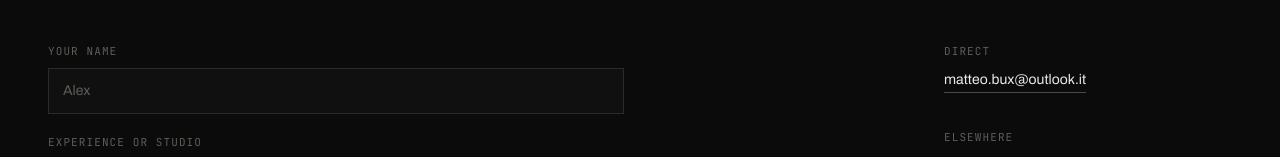
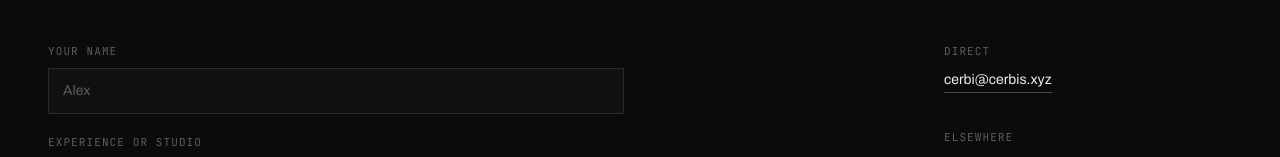
Before and after one commit to aqquastudios28-lang/Portfolio, a Next.js app: page /contact in a window 1280 px wide. Shown: the part 397-554 px from the top of the page. Built offline with nearby package versions, Linux system fonts and the light colour scheme.

Commit message:
chore: update contact email to cerbi@cerbis.xyz

```diff
--- a/src/content/site.ts
+++ b/src/content/site.ts
@@ -21,7 +21,7 @@ export const site = {
   /** Live production URL. Used for canonical tags, sitemap and Open Graph. */
   url: "https://example.com",
 
-  email: "matteo.bux@outlook.it",
+  email: "cerbi@cerbis.xyz",
 
   /** Availability pill in the nav. Set `open: false` to switch it to closed. */
   availability: {
```
